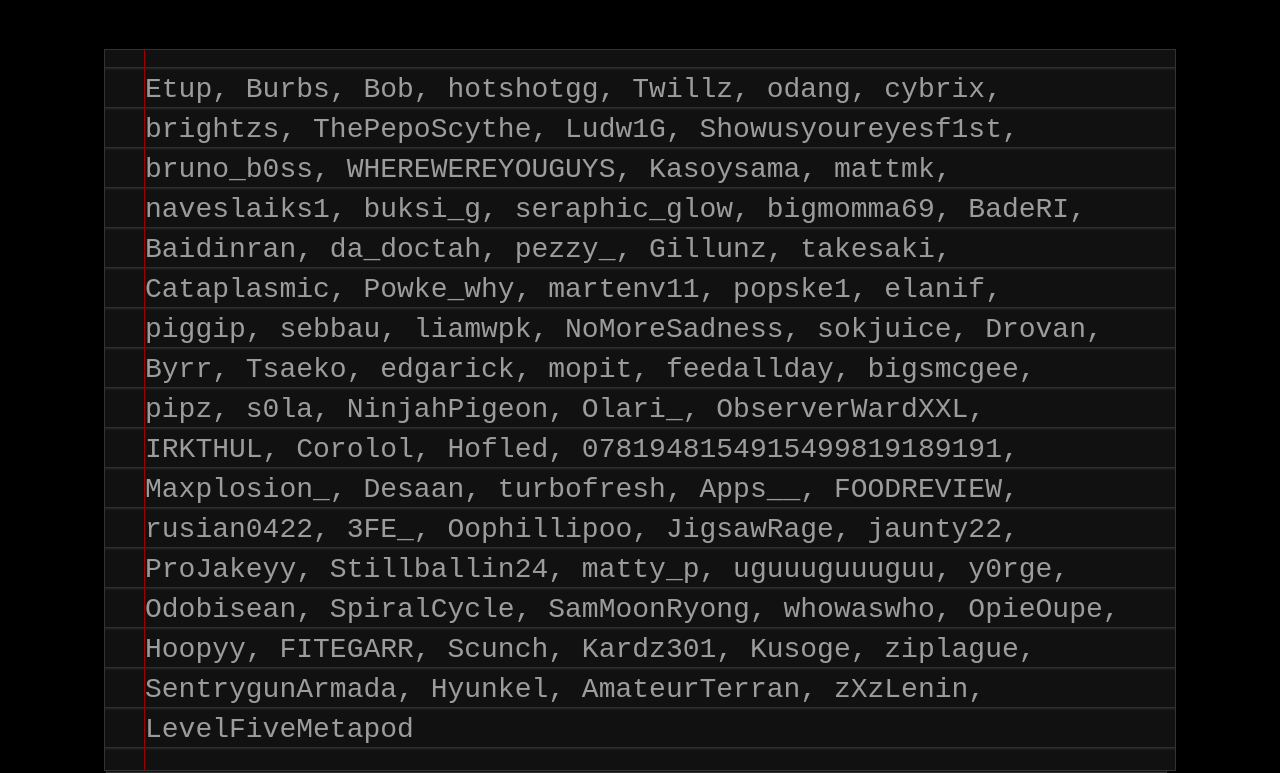
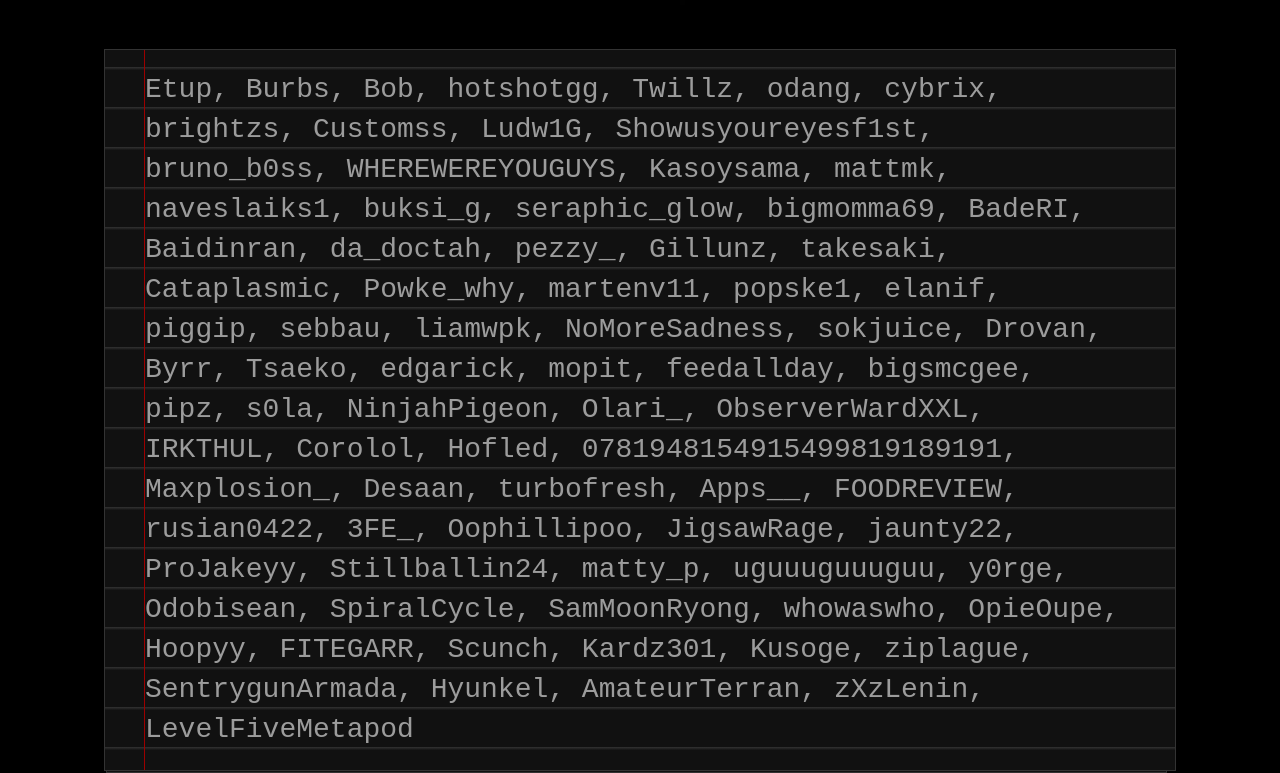
Before and after one commit to ww9/tasty, a plain HTML site: page index.html in a window 1280 px wide. Shown: the part 495-1268 px from the top of the page. Drawn offline with Linux system fonts and the light colour scheme.

Commit message:
+Customss

```diff
--- a/index.html
+++ b/index.html
@@ -82,7 +82,7 @@
 	<div class="wrapper">
 		<img class="banner" src="bg.png" />
 		<div class="paper" contenteditable="true">
-Etup, Burbs, Bob, hotshotgg, Twillz, odang, cybrix, brightzs, ThePepoScythe, Ludw1G, Showusyoureyesf1st, bruno_b0ss, WHEREWEREYOUGUYS, Kasoysama, mattmk, naveslaiks1, buksi_g, seraphic_glow, bigmomma69, BadeRI, Baidinran, da_doctah, pezzy_, Gillunz, takesaki, Cataplasmic, Powke_why, martenv11, popske1, elanif, piggip, sebbau, liamwpk, NoMoreSadness, sokjuice, Drovan, Byrr, Tsaeko, edgarick, mopit, feedallday, bigsmcgee, pipz, s0la, NinjahPigeon, Olari_, ObserverWardXXL, IRKTHUL, Corolol, Hofled, 0781948154915499819189191, Maxplosion_, Desaan, turbofresh, Apps__, FOODREVIEW, rusian0422, 3FE_, Oophillipoo, JigsawRage, jaunty22, ProJakeyy, Stillballin24, matty_p, uguuuguuuguu, y0rge, Odobisean, SpiralCycle, SamMoonRyong, whowaswho, OpieOupe, Hoopyy, FITEGARR, Scunch,
+Etup, Burbs, Bob, hotshotgg, Twillz, odang, cybrix, brightzs, Customss, Ludw1G, Showusyoureyesf1st, bruno_b0ss, WHEREWEREYOUGUYS, Kasoysama, mattmk, naveslaiks1, buksi_g, seraphic_glow, bigmomma69, BadeRI, Baidinran, da_doctah, pezzy_, Gillunz, takesaki, Cataplasmic, Powke_why, martenv11, popske1, elanif, piggip, sebbau, liamwpk, NoMoreSadness, sokjuice, Drovan, Byrr, Tsaeko, edgarick, mopit, feedallday, bigsmcgee, pipz, s0la, NinjahPigeon, Olari_, ObserverWardXXL, IRKTHUL, Corolol, Hofled, 0781948154915499819189191, Maxplosion_, Desaan, turbofresh, Apps__, FOODREVIEW, rusian0422, 3FE_, Oophillipoo, JigsawRage, jaunty22, ProJakeyy, Stillballin24, matty_p, uguuuguuuguu, y0rge, Odobisean, SpiralCycle, SamMoonRyong, whowaswho, OpieOupe, Hoopyy, FITEGARR, Scunch,
 Kardz301, Kusoge, ziplague, SentrygunArmada, Hyunkel, AmateurTerran, zXzLenin, LevelFiveMetapod</div>
 	</div>
 </body>
```
